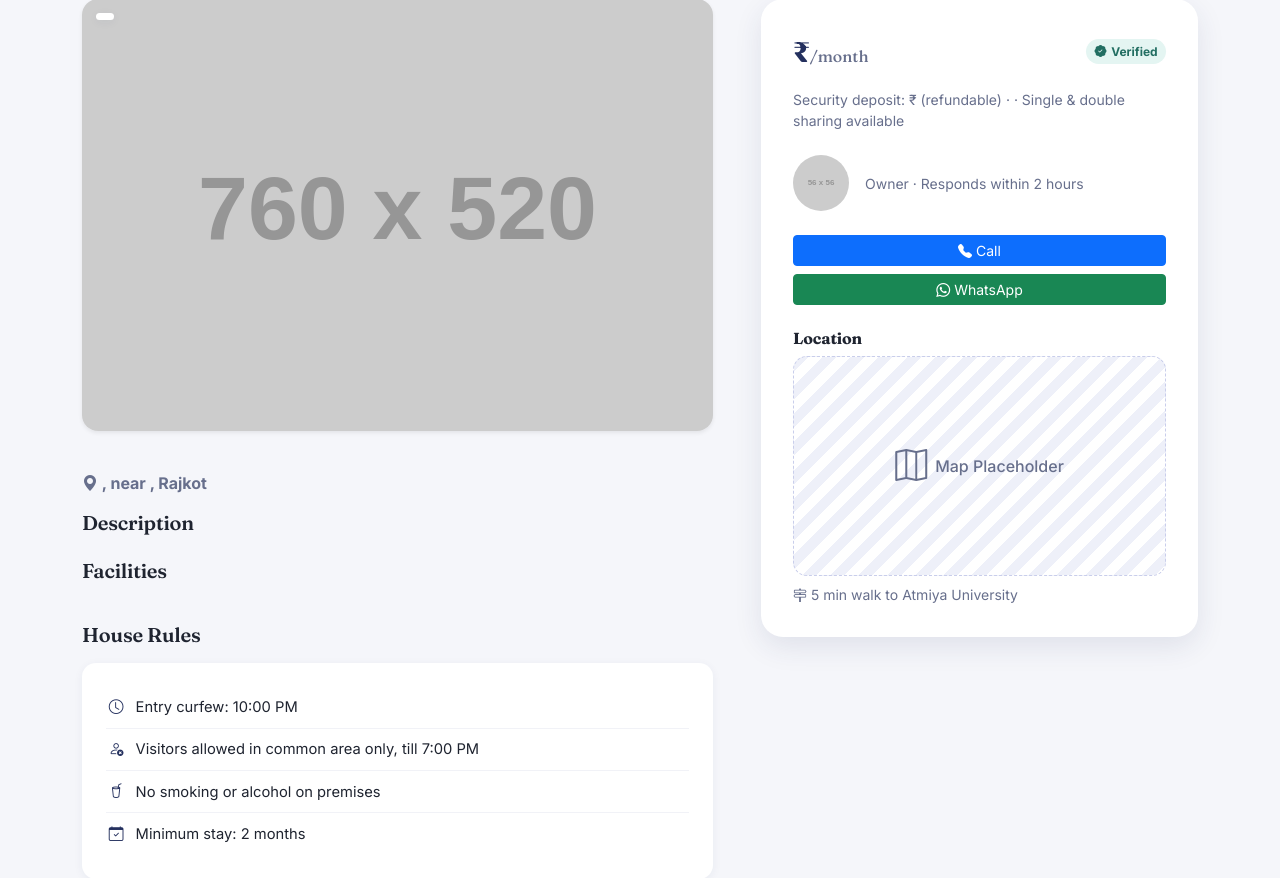
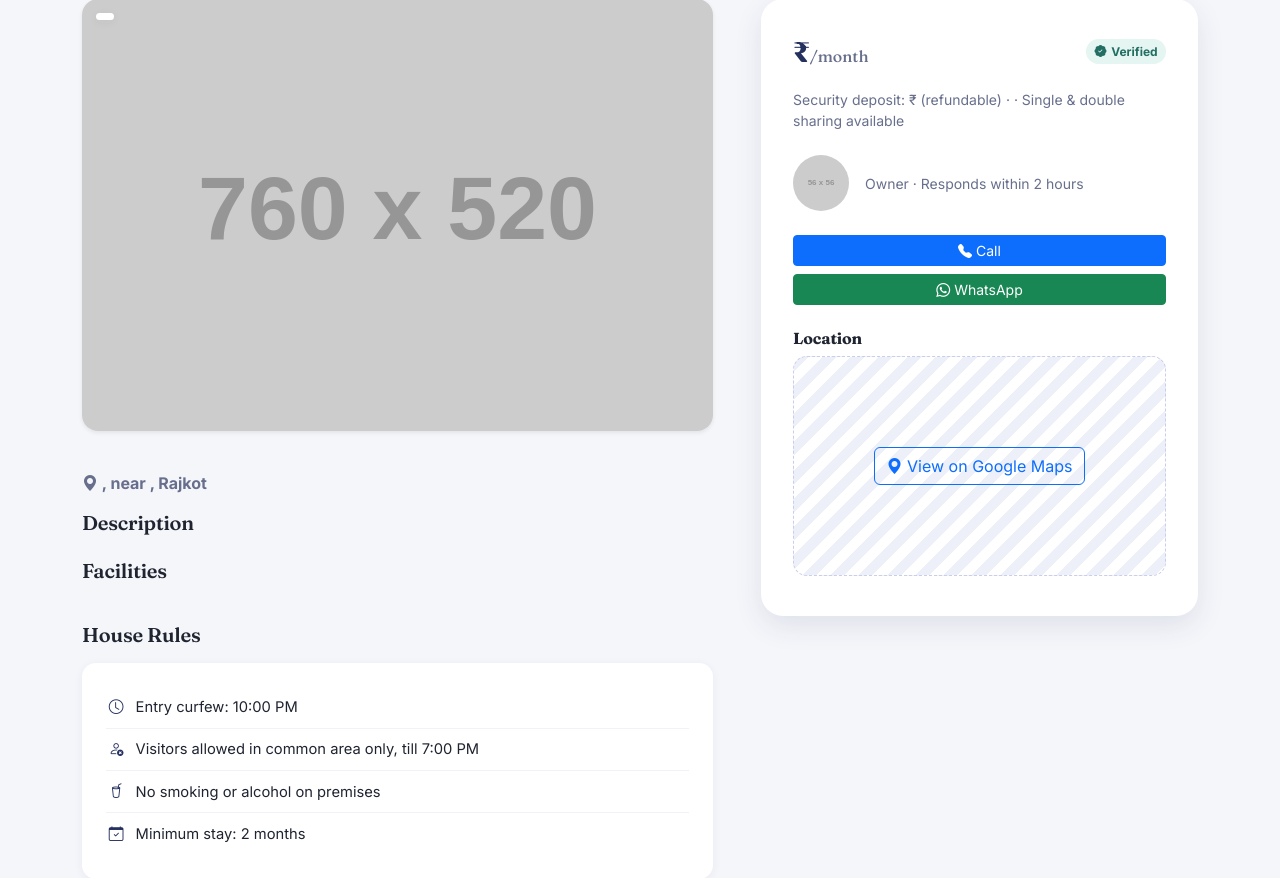
Before and after one commit to Gohel-Hardik-M/Rental-Rajkot-Final, a FastAPI app: page /listing/1/details in a window 1280 px wide. Shown: the part 130-1008 px from the top of the page. Run offline with FastAPI, Linux system fonts and the light colour scheme; grey boxes labelled with a size stand in for pictures from a placeholder-image service; some libraries are stand-ins or nearby versions.

Commit message:
Update listing-details.html

```diff
--- a/templates/listing-details.html
+++ b/templates/listing-details.html
@@ -191,9 +191,13 @@
 
           <h3 class="fs-6 fw-bold mb-2">Location</h3>
           <div class="rr-map-placeholder mb-2">
-            <i class="bi bi-map fs-2 me-2"></i> Map Placeholder
+
+          <a href="https://www.google.com/maps/search/?api=1&query={{listing.property_name }}{{ listing.address }}"
+   target="_blank"
+   class="btn btn-outline-primary">
+    <i class="bi bi-geo-alt-fill"></i> View on Google Maps
+          </a>
           </div>
-          <p class="rr-text-muted small mb-0"><i class="bi bi-signpost-2"></i> 5 min walk to Atmiya University</p>
         </div>
       </div>
     </div>
```
